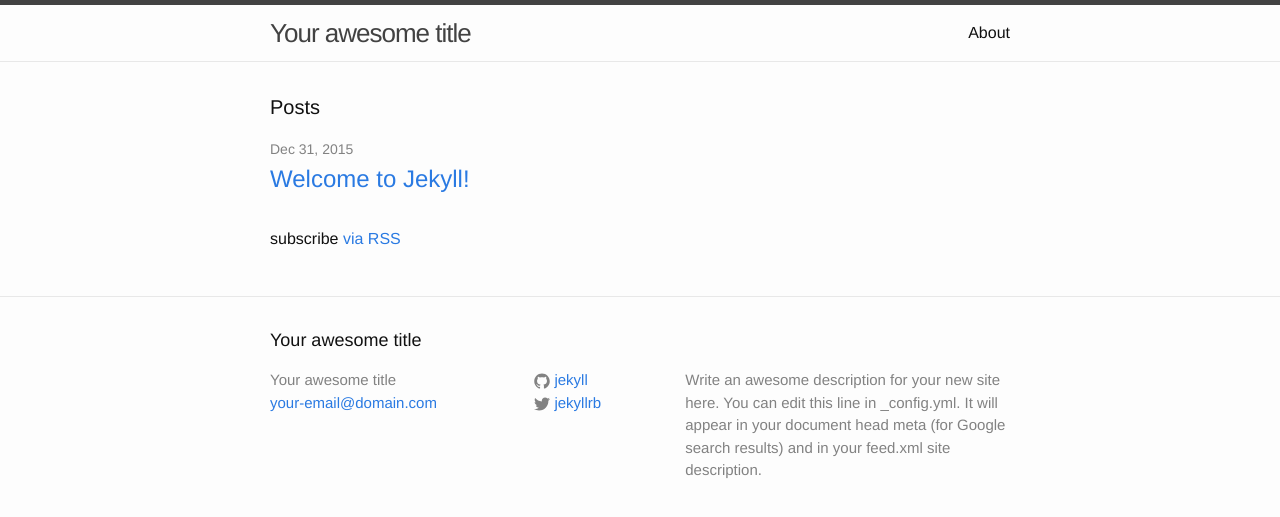
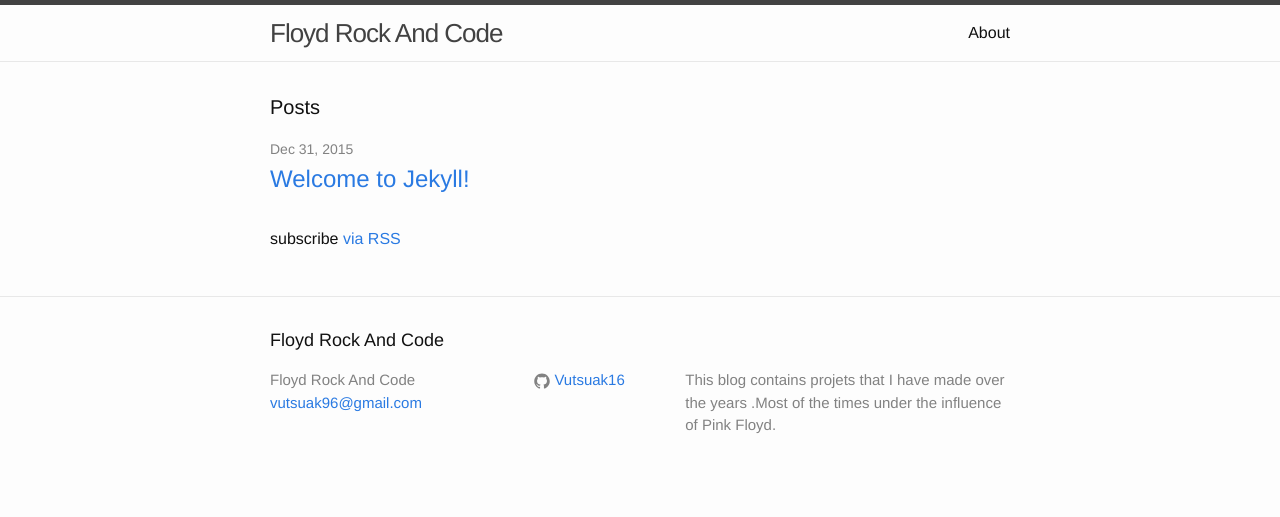
Before and after one commit to Vutsuak16/Vutsuak16.github.io, a Jekyll site: the page built from index.html, in a window 1280 px wide. Shown: the top 517 px of the page. Built offline with Jekyll 4.4.1, drawn with Linux system fonts in a browser that asks for light colours.

Commit message:
config changed

```diff
--- a/_config.yml
+++ b/_config.yml
@@ -6,16 +6,11 @@
 # 'jekyll serve'. If you change this file, please restart the server process.
 
 # Site settings
-title: Your awesome title
-email: your-email@domain.com
-description: > # this means to ignore newlines until "baseurl:"
-  Write an awesome description for your new site here. You can edit this
-  line in _config.yml. It will appear in your document head meta (for
-  Google search results) and in your feed.xml site description.
+title: Floyd Rock And Code
+email: vutsuak96@gmail.com
+description: This blog contains projets that  I have made over the years .Most of the times under the influence of Pink Floyd.
 baseurl: "" # the subpath of your site, e.g. /blog
-url: "http://yourdomain.com" # the base hostname & protocol for your site
-twitter_username: jekyllrb
-github_username:  jekyll
-
+url: "http://trippy-code.com" # the base hostname & protocol for your site
+github_username:  Vutsuak16
 # Build settings
 markdown: kramdown
```
